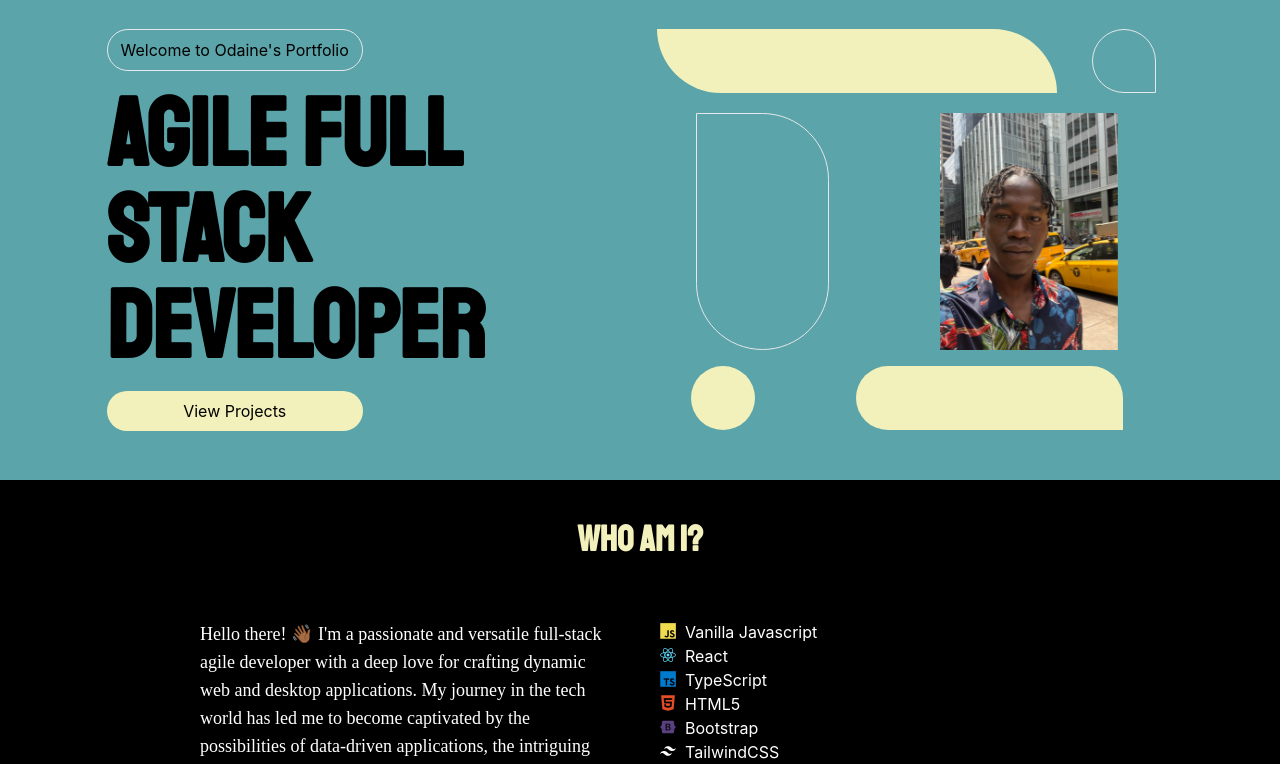
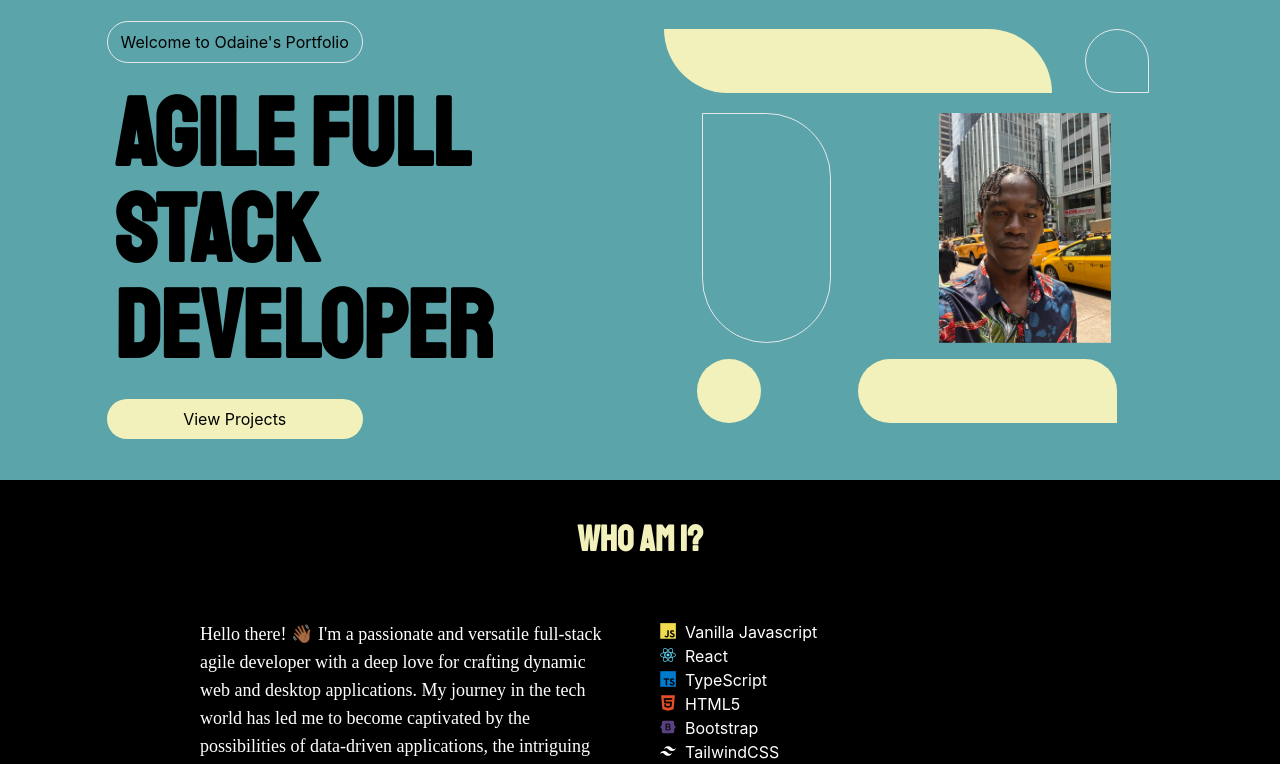
Before and after one commit to forbeso/odforbes, a React (Create React App) app: page / in a window 1280 px wide. Shown: the top 764 px of the page. Built offline with nearby package versions, Linux system fonts and the light colour scheme.

Commit message:
updated title

```diff
--- a/public/index.html
+++ b/public/index.html
@@ -33,7 +33,7 @@
     rel="stylesheet"
     href="https://cdnjs.cloudflare.com/ajax/libs/animate.css/4.1.1/animate.min.css"
   />
-    <title>Portfolio</title>
+    <title>Odaine Forbes Portfolio</title>
   </head>
   <body>
     <noscript>You need to enable JavaScript to run this app.</noscript>
--- a/src/App.tsx
+++ b/src/App.tsx
@@ -15,7 +15,7 @@ function App() {
             <button className="btn border p-2 rounded-full w-64 mb-4">
               Welcome to Odaine's Portfolio
             </button>
-            <h1 className="text-6xl font-bold md:text-8xl font-Staatliches">
+            <h1 className="text-6xl font-bold md:text-8xl font-Staatliches p-2">
               <span>AGILE</span> FULL STACK DEVELOPER
             </h1>
             <a href="#Projects">
@@ -25,7 +25,7 @@ function App() {
             </a>
           </div>
 
-          <div className="shape-box flex flex-col mt-5 md:w-1/2">
+          <div className="shape-box flex flex-col mt-5 md:w-1/2 p-2">
             <div className="w-100 flex flex-row justify-around mb-5">
               <div className="w-3/4 rounded-tr-full rounded-bl-full h-16 bg-washed-yellow"></div>
               <div className="w-16 border rounded-tr-full rounded-tl-full rounded-bl-full h-16"></div>
```
